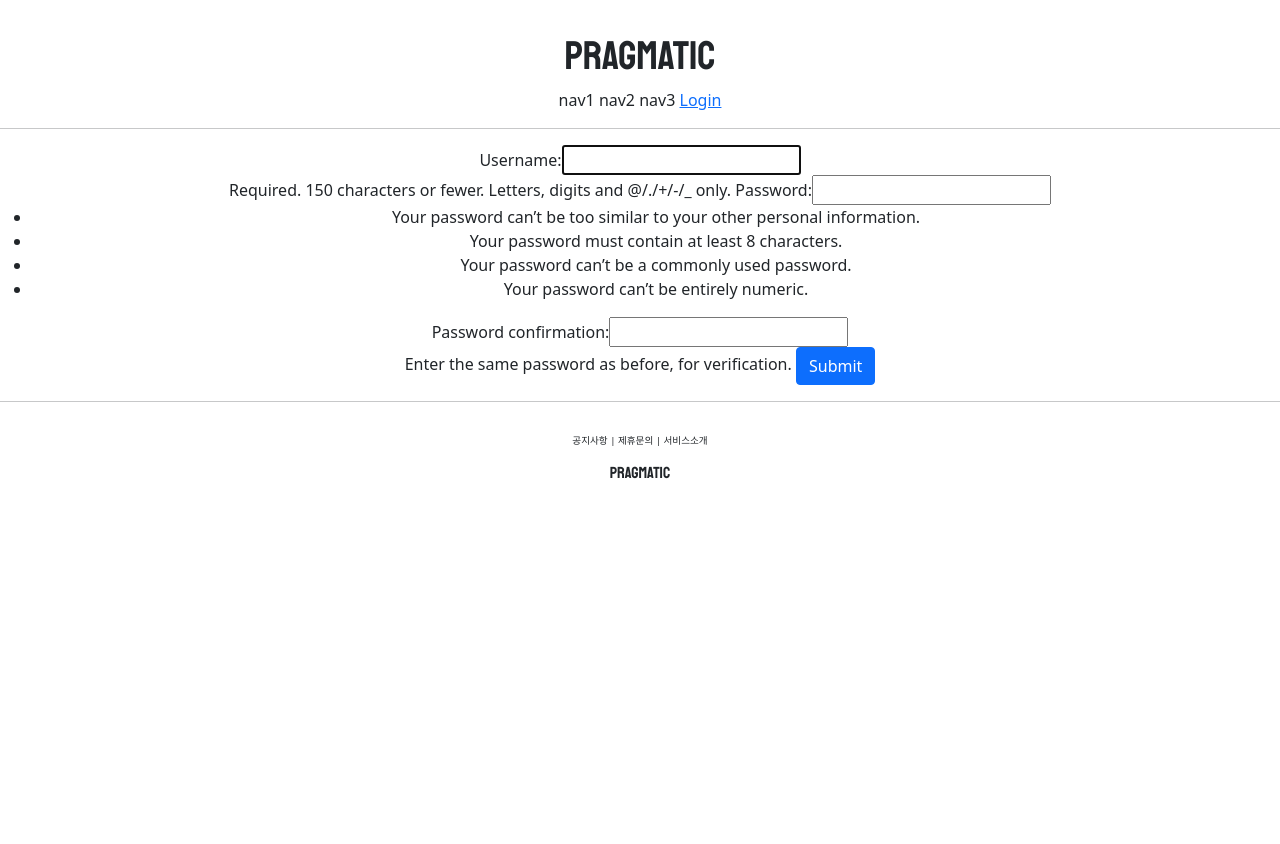
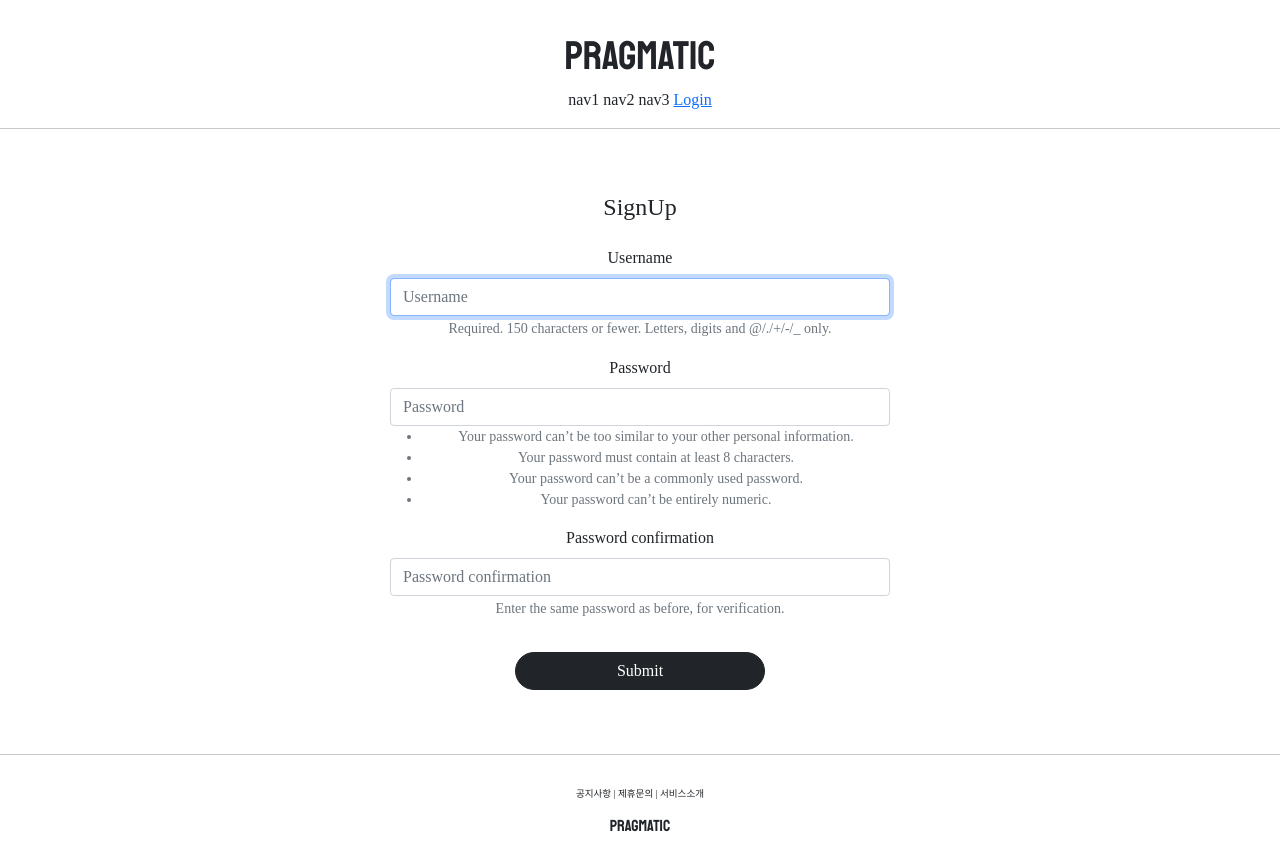
Before and after one commit to biezz0210/pragmatic, a Django app: page /account/create/ in a window 1280 px wide. Before the commit the page ends 479 px from the top, so only its background shows below. Run offline with Django 3.2, Linux system fonts and the light colour scheme; some libraries are stand-ins or nearby versions; some web fonts are replaced.

Commit message:
django course 23 commit

```diff
--- a/accountapp/templates/accountapp/create.html
+++ b/accountapp/templates/accountapp/create.html
@@ -1,12 +1,16 @@
 {% extends 'base.html' %}
+{% load bootstrap4 %}
 
 {% block content %}
 
-<div style="text-align: center;">
+<div style="text-align: center; max-width: 500px; margin: 4rem auto;">
+    <div class="mb-4">
+        <h4>SignUp</h4>
+    </div>
     <form action="{% url 'accountapp:create' %}" method="POST">
         {% csrf_token %}
-        {{ form }}
-        <input type="submit" class="btn btn-primary">
+        {% bootstrap_form form %}
+        <input type="submit" class="btn btn-dark rounded-pill col-6 mt-3">
     </form>
 </div>
 
--- a/pragmatic/settings.py
+++ b/pragmatic/settings.py
@@ -53,6 +53,7 @@ INSTALLED_APPS = [
 ]
 INSTALLED_APPS += [
     'accountapp',
+    'bootstrap4',
 ]
 
 MIDDLEWARE = [
--- a/templates/base.html
+++ b/templates/base.html
@@ -3,7 +3,7 @@
 
 {% include 'head.html' %}
 
-<body>
+<body style="font-family: 'NanumSquareOTF_acR';">
 
     {% include 'header.html' %}
 
--- a/templates/head.html
+++ b/templates/head.html
@@ -17,4 +17,29 @@
     <!-- DEFAULT CSS LINK -->
     <link rel="stylesheet" href="{% static 'base.css' %}" type="text/css">
 
+    <!--  Nanum Fonts -->
+    <style>
+        @font-face {
+            font-family: 'NanumSquareOTF_acB';
+            src: local('NanumSquareOTF_acB'),
+            url("{% static 'fonts/NanumSquareOTF_acB.otf' %}") format("opentype");
+        }
+        @font-face {
+            font-family: 'NanumSquareOTF_acEB';
+            src: local('NanumSquareOTF_acEB'),
+            url("{% static 'fonts/NanumSquareOTF_acEB.otf' %}") format("opentype");
+        }
+        @font-face {
+            font-family: 'NanumSquareOTF_acL';
+            src: local('NanumSquareOTF_acL'),
+            url("{% static 'fonts/NanumSquareOTF_acL' %}") format("opentype");
+        }
+        @font-face {
+            font-family: 'NanumSquareOTF_acR';
+            src: local('NanumSquareOTF_acR'),
+            url("{% static 'fonts/NanumSquareOTF_acR' %}") format("opentype");
+        }
+    </style>
+
+
 </head>
```
Also changed, not shown: accountapp/templates/accountapp/login.html (+5 -3 lines), static/fonts/NanumSquareOTF_acB.otf (added), static/fonts/NanumSquareOTF_acEB.otf (added), static/fonts/NanumSquareOTF_acL.otf (added), static/fonts/NanumSquareOTF_acR.otf (added).
